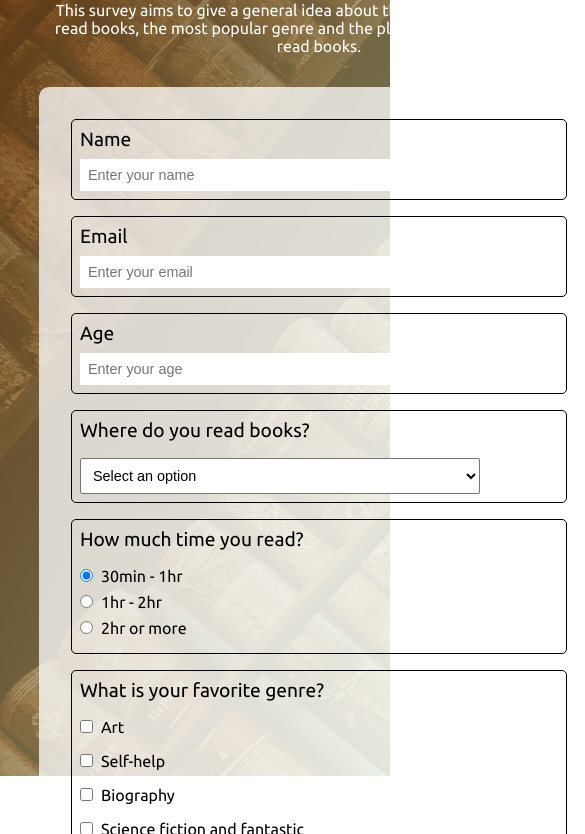
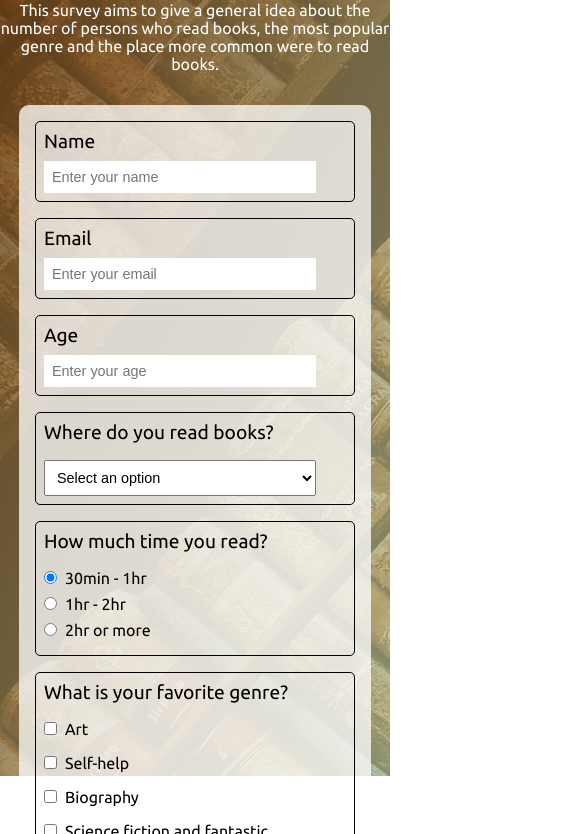
Before and after one commit to FrancoGL/FCC-Books-Survey-Form, a plain HTML site: page index.html in a window 390 px wide. Shown: the part 68-902 px from the top of the page, 585 px wide, since content can reach past the window. Drawn offline with Linux system fonts and the light colour scheme.

Commit message:
Update styles.css

```diff
--- a/css/styles.css
+++ b/css/styles.css
@@ -25,20 +25,18 @@ body::before {
 }
 
 .container {
-    width: 80%;
-    margin: 0 auto;
+    width: 100%;
 }
 
 header {
+    width: 100%;
     text-align: center;
-    margin: 0 auto;
     padding: 1rem 0;
-    width: 35rem;
 }
 
 header #title, #description {
     color: #fff;
-    margin: 0 0 1rem;
+    margin: 0 0 1rem 0;
 }
 
 form {
@@ -63,7 +61,7 @@ form {
 }
 
 #name, #email, #number, #other-genre {
-    width: 25rem;
+    width: 90%;
     padding: 0.5rem;
     border-style: none;
     font-size: 0.9rem;
@@ -79,7 +77,7 @@ form {
 }
 
 select {
-    width: 25rem;
+    width: 90%;
     padding: 0.5rem;
     font-size: 0.9rem;
 }
@@ -101,7 +99,7 @@ select {
 }
 
 textarea {
-    width: 25rem;
+    width: 90%;
     padding: 1rem;
     font-size: 1.1rem;
 }
@@ -120,3 +118,29 @@ textarea {
     color: #fff;
     transition: background 555ms;
 }
+
+
+@media (max-width: 600px) {
+    form {
+        width: 30rem;
+    }
+}
+
+@media (max-width: 500px) {
+    form {
+        padding: 1rem;
+        width: 25rem;
+    }
+}
+
+@media (max-width: 425px) {
+    form {
+        width: 22rem;
+    }
+}
+
+@media (max-width: 370px) {
+    form {
+        width: 20rem;
+    }
+}
```
